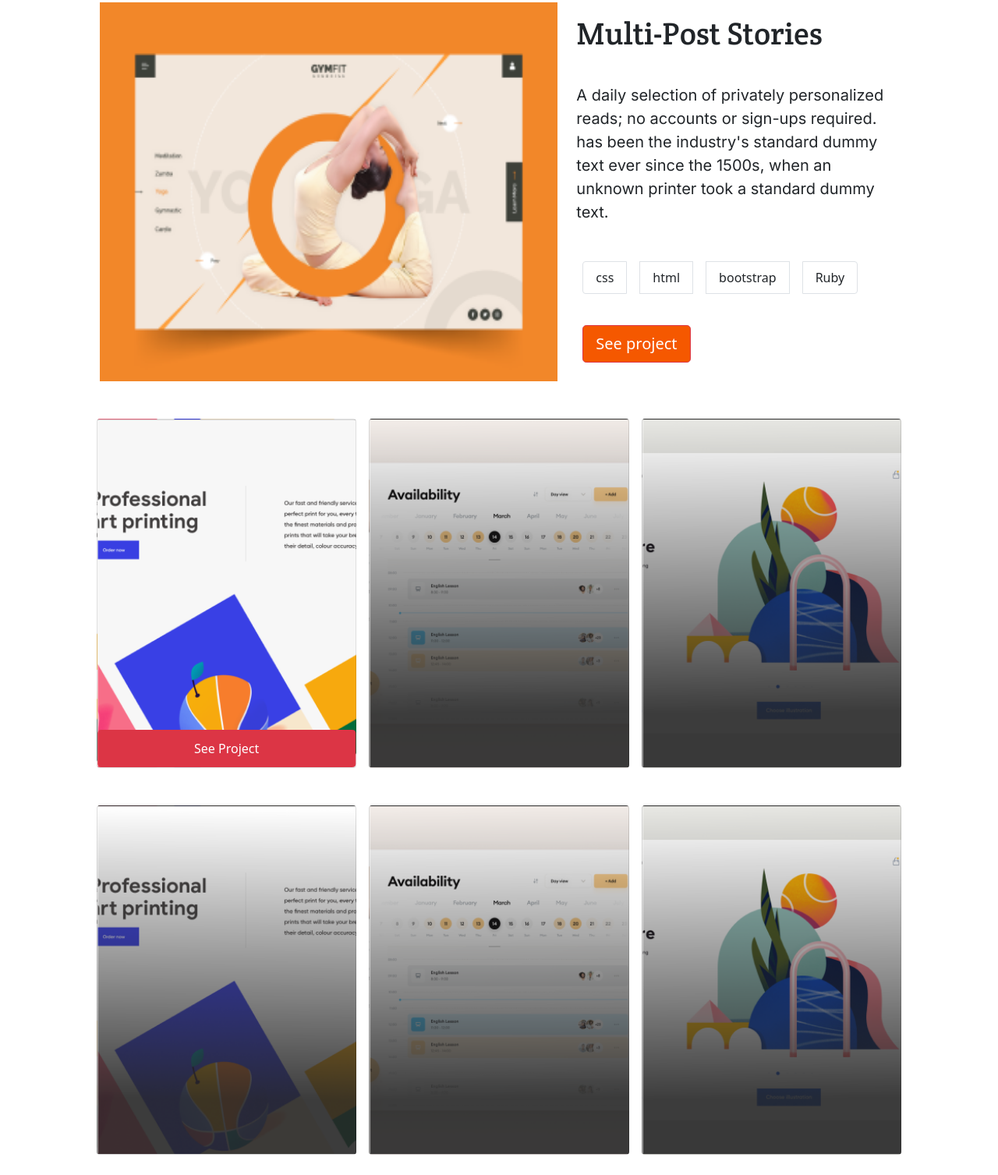
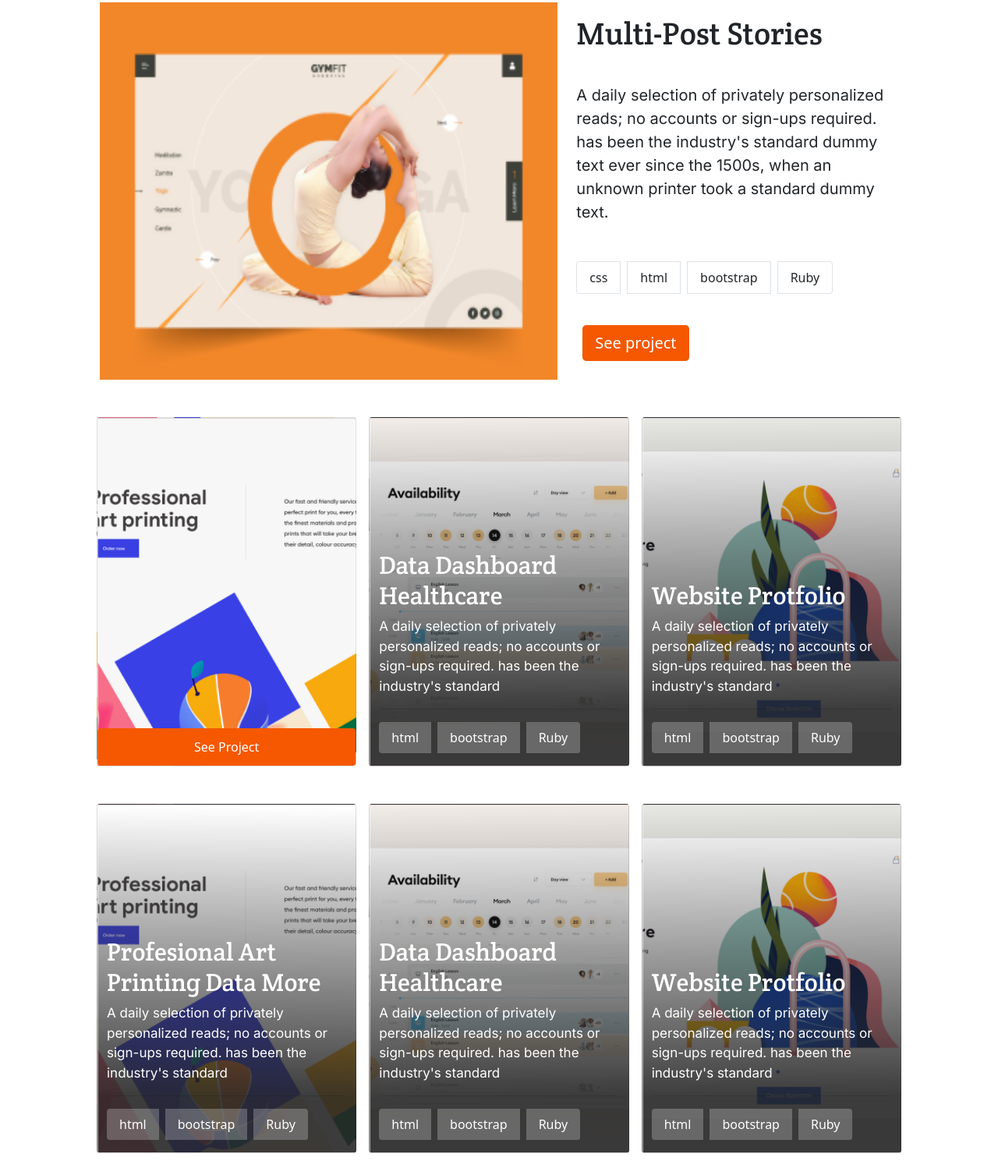
Before and after one commit to sntgopl/Bootstrap-Figma-Template, a website: page index.html in a window 1280 px wide. Shown: the part 1153-2660 px from the top of the page at 78% size. Drawn offline with nearby package versions, Linux system fonts and the light colour scheme.

```diff
--- a/index.html
+++ b/index.html
@@ -58,36 +58,66 @@
                     <h3 class="py-3" style="font-family: 'Crete Round', serif; font-size: 40px">Multi-Post Stories</h3>
                     <p class="py-3" style="font-family: 'Inter', serif; font-size: 20px">A daily selection of privately personalized reads; no accounts or sign-ups required. has been the industry's standard dummy text ever since the 1500s, when an unknown printer took a standard dummy text.</p>
                     <ul class="py-3 list-group list-group-horizontal" style="list-style: none;">
-                        <li class="list-group-item mx-2 border">css</li>
+                        <li class="list-group-item border">css</li>
                         <li class="list-group-item mx-2 border">html</li>
-                        <li class="list-group-item mx-2 border">bootstrap</li>
+                        <li class="list-group-item border">bootstrap</li>
                         <li class="list-group-item mx-2 border">Ruby</li>
                     </ul>
-                    <button type="button" class="btn btn-danger mx-2 my-4 btn-lg" style="background-color: #f55800">See project</button>
+                    <button type="button" class="btn btn-danger mx-2 my-4 btn-lg" style="background-color: #f55800; border: none;">See project</button>
                 </div>
             </div>
             <div class="row my-5">
                 <div class="col-md card mx-2" style="height: 448px; background-image: url('images/projects/project1.png'); background-size: cover;">
                     <div class="card-footer d-grid card-img-overlay ">
-                        <button type="button" class="btn btn-danger position-absolute bottom-0 start-50 translate-middle-x" style="height: 48px; width: 100%;">See Project</button>
+                        <button type="button" class="btn btn-danger position-absolute bottom-0 start-50 translate-middle-x" style="height: 48px; width: 100%; background-color: #f55800; border: none;">See Project</button>
                     </div>
                 </div>
-                <div class="col-md card mx-2" style="height: 448px; background-image: url('images/projects/project2.png'); background-size: cover;">
-
+                <div class="col-md card mx-2 d-flex flex-column justify-content-end" style="height: 448px; background-image: url('images/projects/project2.png'); background-size: cover;">
+                    <h4 class="text-white" style="font-family: 'Crete Round', serif; font-size: 32px">Data Dashboard <br> Healthcare</h4>
+                    <p class="text-white" style="font-family: 'Inter', serif; font-size: 17px">A daily selection of privately personalized reads; no accounts or sign-ups required. has been the industry's standard</p>
+                    <ul class="py-3 list-group list-group-horizontal" style="list-style: none;">
+                        <li class="list-group-item text-white" style="background: rgba(255, 255, 255, 0.24); border: none;">html</li>
+                        <li class="list-group-item mx-2 text-white" style="background: rgba(255, 255, 255, 0.24); border: none;">bootstrap</li>
+                        <li class="list-group-item text-white" style="background: rgba(255, 255, 255, 0.24); border: none;">Ruby</li>
+                    </ul>
                 </div>
-                <div class="col-md card mx-2" style="height: 448px; background-image: url('images/projects/project3.png'); background-size: cover;">
-
+                <div class="col-md card mx-2 d-flex flex-column justify-content-end" style="height: 448px; background-image: url('images/projects/project3.png'); background-size: cover;">
+                    <h4 class="text-white" style="font-family: 'Crete Round', serif; font-size: 32px">Website Protfolio </h4>
+                    <p class="text-white" style="font-family: 'Inter', serif; font-size: 17px">A daily selection of privately personalized reads; no accounts or sign-ups required. has been the industry's standard</p>
+                    <ul class="py-3 list-group list-group-horizontal" style="list-style: none;">
+                        <li class="list-group-item text-white" style="background: rgba(255, 255, 255, 0.24); border: none;">html</li>
+                        <li class="list-group-item mx-2 text-white" style="background: rgba(255, 255, 255, 0.24); border: none;">bootstrap</li>
+                        <li class="list-group-item text-white" style="background: rgba(255, 255, 255, 0.24); border: none;">Ruby</li>
+                    </ul>
                 </div>
             </div>
             <div class="row my-5">
-                <div class="col-md card mx-2" style="height: 448px; background-image: url('images/projects/project4.png'); background-size: cover;">
-
+                <div class="col-md card mx-2 d-flex flex-column justify-content-end" style="height: 448px; background-image: url('images/projects/project4.png'); background-size: cover;">
+                    <h4 class="text-white" style="font-family: 'Crete Round', serif; font-size: 32px">Profesional Art <br> Printing Data More</h4>
+                    <p class="text-white" style="font-family: 'Inter', serif; font-size: 17px">A daily selection of privately personalized reads; no accounts or sign-ups required. has been the industry's standard</p>
+                    <ul class="py-3 list-group list-group-horizontal" style="list-style: none;">
+                        <li class="list-group-item text-white" style="background: rgba(255, 255, 255, 0.24); border: none;">html</li>
+                        <li class="list-group-item mx-2 text-white" style="background: rgba(255, 255, 255, 0.24); border: none;">bootstrap</li>
+                        <li class="list-group-item text-white" style="background: rgba(255, 255, 255, 0.24); border: none;">Ruby</li>
+                    </ul>
                 </div>
-                <div class="col-md card mx-2" style="height: 448px; background-image: url('images/projects/project5.png'); background-size: cover;">
-
+                <div class="col-md card mx-2 d-flex flex-column justify-content-end" style="height: 448px; background-image: url('images/projects/project5.png'); background-size: cover;">
+                    <h4 class="text-white" style="font-family: 'Crete Round', serif; font-size: 32px">Data Dashboard<br> Healthcare</h4>
+                    <p class="text-white" style="font-family: 'Inter', serif; font-size: 17px">A daily selection of privately personalized reads; no accounts or sign-ups required. has been the industry's standard</p>
+                    <ul class="py-3 list-group list-group-horizontal" style="list-style: none;">
+                        <li class="list-group-item text-white" style="background: rgba(255, 255, 255, 0.24); border: none;">html</li>
+                        <li class="list-group-item mx-2 text-white" style="background: rgba(255, 255, 255, 0.24); border: none;">bootstrap</li>
+                        <li class="list-group-item text-white" style="background: rgba(255, 255, 255, 0.24); border: none;">Ruby</li>
+                    </ul>
                 </div>
-                <div class="col-md card mx-2" style="height: 448px; background-image: url('images/projects/project6.png'); background-size: cover;">
-
+                <div class="col-md card mx-2 d-flex flex-column justify-content-end" style="height: 448px; background-image: url('images/projects/project6.png'); background-size: cover;">
+                    <h4 class="text-white" style="font-family: 'Crete Round', serif; font-size: 32px">Website Protfolio  </h4>
+                    <p class="text-white" style="font-family: 'Inter', serif; font-size: 17px">A daily selection of privately personalized reads; no accounts or sign-ups required. has been the industry's standard</p>
+                    <ul class="py-3 list-group list-group-horizontal" style="list-style: none;">
+                        <li class="list-group-item text-white" style="background: rgba(255, 255, 255, 0.24); border: none;">html</li>
+                        <li class="list-group-item mx-2 text-white" style="background: rgba(255, 255, 255, 0.24); border: none;">bootstrap</li>
+                        <li class="list-group-item text-white" style="background: rgba(255, 255, 255, 0.24); border: none;">Ruby</li>
+                    </ul>
                 </div>
             </div>
         </section>
```
